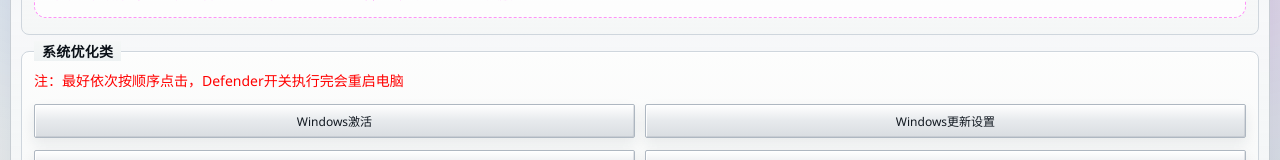
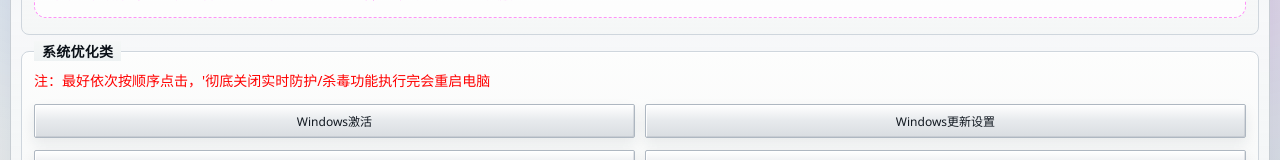
Before and after one commit to ljiang007/windows-optimization-tool, a Vue app: page / in a window 1280 px wide. Shown: the part 192-352 px from the top of the page. Built offline with nearby package versions, Linux system fonts and the light colour scheme.

Commit message:
feat:完善文案

```diff
--- a/src/components/toolbox/SystemOptimizePanel.vue
+++ b/src/components/toolbox/SystemOptimizePanel.vue
@@ -14,7 +14,7 @@
 <template>
   <section class="tool-panel" aria-labelledby="system-title">
     <div class="panel-title" id="system-title">系统优化类</div>
-    <div class="zhu">注：最好依次按顺序点击，Defender开关执行完会重启电脑</div>
+    <div class="zhu">注：最好依次按顺序点击，'彻底关闭实时防护/杀毒功能执行完会重启电脑</div>
     <div class="tool-grid">
       <button
         v-for="tool in tools"
```
